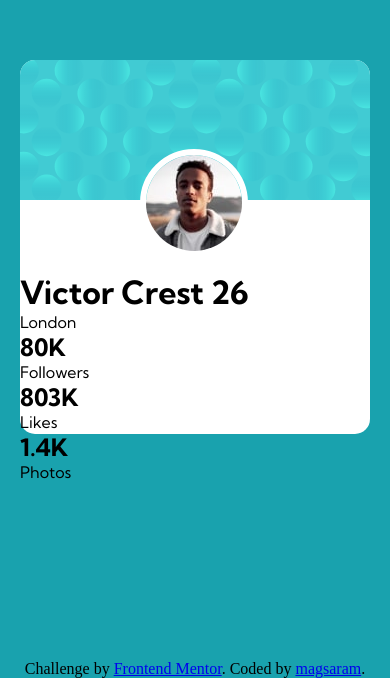
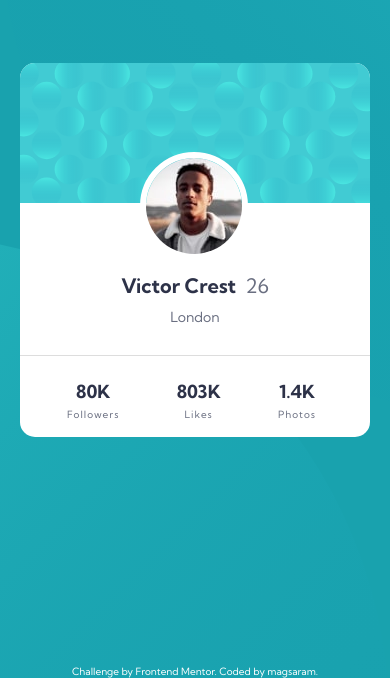
Before and after one commit to magsaram/Profile-card-component, a plain HTML site: page index.html in a window 390 px wide. Shown: the part 166-844 px from the top of the page. Drawn offline with Linux system fonts and the light colour scheme.

Commit message:
finish mobile version

```diff
--- a/css/style.css
+++ b/css/style.css
@@ -1,6 +1,7 @@
 * {
   margin: 0;
   padding: 0;
+  font-family: "Kumbh Sans", sans-serif;
 }
 body {
   display: flex;
@@ -11,17 +12,15 @@ body {
   background-image: url(../images/bg-pattern-top.svg),
     url(../images/bg-pattern-bottom.svg);
   background-repeat: no-repeat;
-  background-size: 1500px;
-  background-position: -40% +150%, +120% -150%;
+  background-position: 0% -400px, +100% +400px;
 }
 main {
+  align-items: center;
   margin: auto;
-  align-items: center;
   width: 350px;
   height: 374px;
   background-color: white;
   border-radius: 15px;
-  font-family: "Kumbh Sans", sans-serif;
 }
 div img:first-child {
   position: absolute;
@@ -29,15 +28,55 @@ div img:first-child {
 }
 div img:last-child {
   position: absolute;
+  margin: 89px 120px;
   border: 6px solid white;
   border-radius: 50%;
   z-index: 1;
-  margin: 89px 120px;
 }
 .name {
   width: 350px;
-  margin-top: 212px;
+  margin-top: 210px;
+  font-size: 10px;
+  color: hsl(229, 23%, 23%);
+  text-align: center;
+  padding-bottom: 29px;
+  border-bottom: 1px solid hsla(0, 0%, 59%, 0.322);
+}
+.name span {
+  margin-left: 5px;
+  color: hsl(227, 10%, 46%);
+  font-weight: 400;
+}
+.name p {
+  margin-top: 10px;
+  font-size: 14px;
+  color: hsl(227, 10%, 46%);
+}
+section {
+  display: flex;
+  justify-content: space-between;
+  width: 249px;
+  margin-left: 47px;
+  margin-top: 24px;
+}
+section h2 {
+  font-size: 18px;
+  text-align: center;
+  color: hsl(229, 23%, 23%);
+}
+section p {
+  margin-top: 5px;
+  font-size: 10px;
+  letter-spacing: 1px;
+  color: hsl(227, 10%, 46%);
+  text-align: center;
 }
 footer {
   text-align: center;
+  font-size: 10px;
+  color: white;
 }
+footer a {
+  color: white;
+  text-decoration: none;
+}
```
